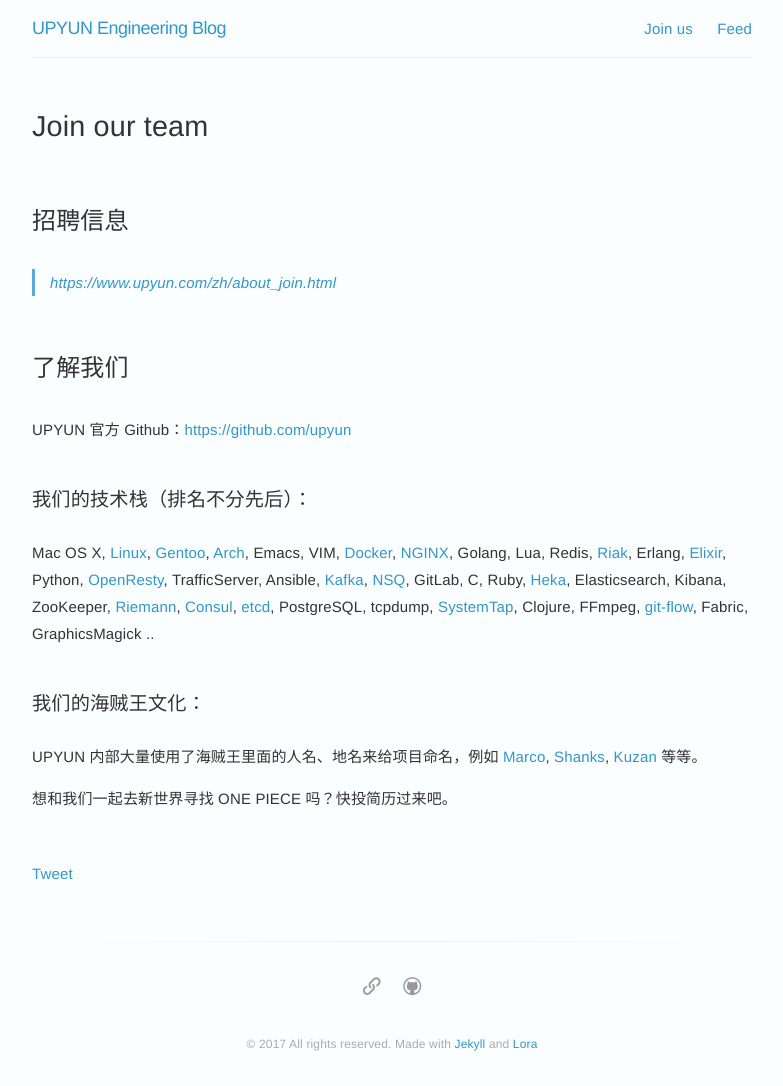
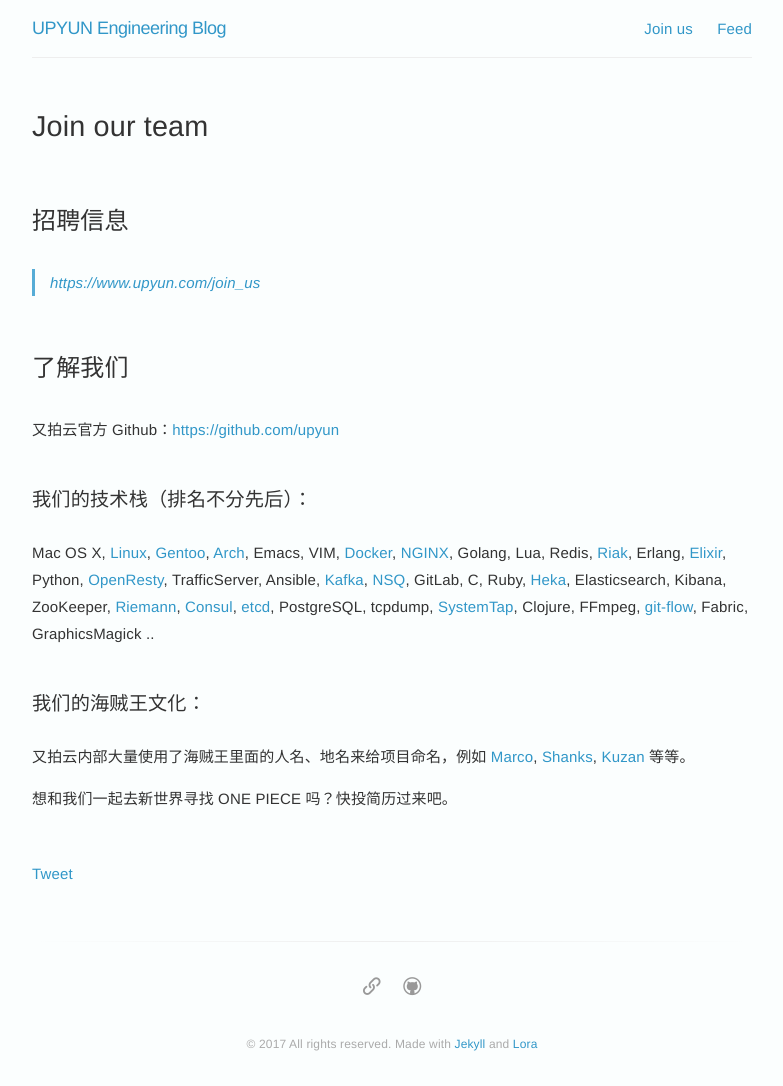
Before and after one commit to upyun/upyun.github.io, a Jekyll site: the page built from joinus.md, in a window 1280 px wide. Shown: the whole page, without its empty margins (248-1031 px from the left). Built offline with Jekyll 4.4.1, drawn with Linux system fonts in a browser that asks for light colours; some web fonts are replaced; comment, search, counter and statistics services are not loaded.

Commit message:
update join us page

```diff
--- a/joinus.md
+++ b/joinus.md
@@ -6,11 +6,11 @@ permalink: /join-our-team/
 
 ## 招聘信息
 
-> <https://www.upyun.com/zh/about_join.html>
+> <https://www.upyun.com/join_us>
 
 ## 了解我们
 
-UPYUN 官方 Github：<https://github.com/upyun>
+又拍云官方 Github：<https://github.com/upyun>
 
 ### 我们的技术栈（排名不分先后）：
 
@@ -18,6 +18,6 @@ Mac OS X, [Linux](https://www.kernel.org/), [Gentoo](https://www.gentoo.org/), [
 
 ### 我们的海贼王文化：
 
-UPYUN 内部大量使用了海贼王里面的人名、地名来给项目命名，例如 [Marco](http://onepiece.wikia.com/wiki/Marco), [Shanks](http://onepiece.wikia.com/wiki/Shanks), [Kuzan](http://onepiece.wikia.com/wiki/Kuzan) 等等。
+又拍云内部大量使用了海贼王里面的人名、地名来给项目命名，例如 [Marco](http://onepiece.wikia.com/wiki/Marco), [Shanks](http://onepiece.wikia.com/wiki/Shanks), [Kuzan](http://onepiece.wikia.com/wiki/Kuzan) 等等。
 
 想和我们一起去新世界寻找 ONE PIECE 吗？快投简历过来吧。
```
